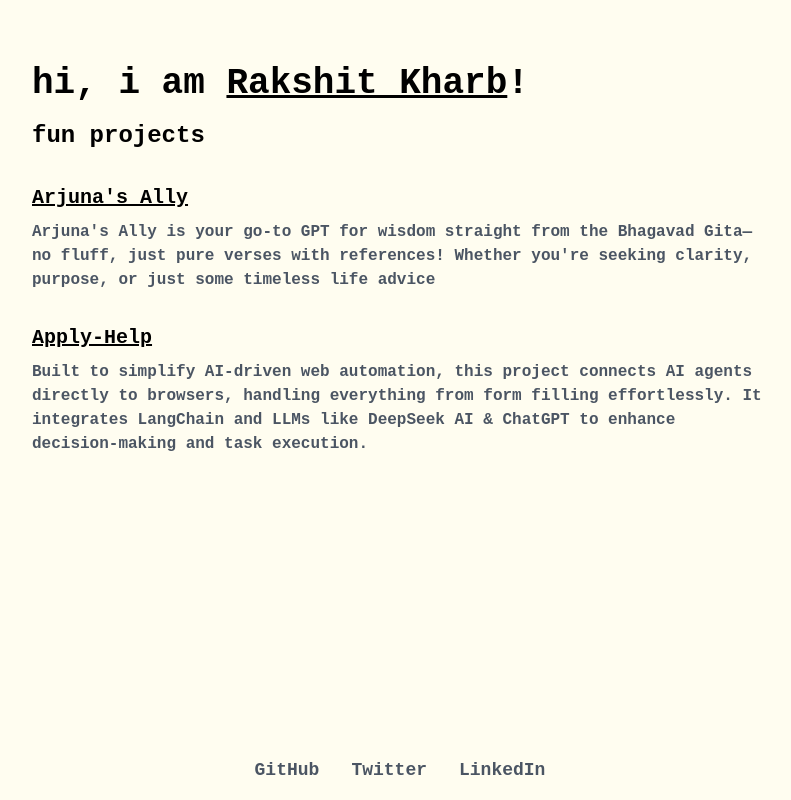
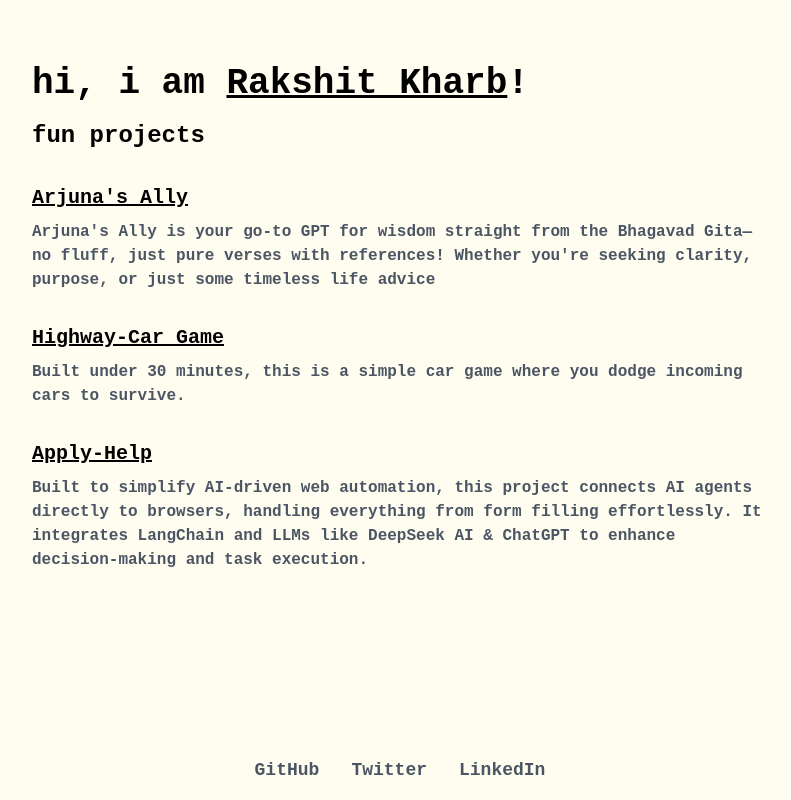
Before and after one commit to RakshitKharb/portfolio, a Next.js app: page /fun in a window 1280 px wide. Shown: the whole page, without its empty margins (240-1031 px from the left). Built offline with nearby package versions, Linux system fonts and the light colour scheme.

Commit message:
Highway-car game

```diff
--- a/app/fun/page.tsx
+++ b/app/fun/page.tsx
@@ -23,6 +23,17 @@
 
           <section>
             <h3 className="text-xl mb-2 underline font-bold">
+              <a href="https://codepen.io/Rakshit-Kharb/full/WbNypvq" target="_blank" rel="noopener noreferrer" className="hover:no-underline">
+                Highway-Car Game
+              </a>
+            </h3>
+            <p className="text-base text-gray-600">
+              Built under 30 minutes, this is a simple car game where you dodge incoming cars to survive.
+            </p>
+          </section>
+
+          <section>
+            <h3 className="text-xl mb-2 underline font-bold">
               <a href="https://drive.google.com/file/d/1HfN51CnjkH40QzfYwz2-mbAr6OkxzE_5/view?usp=drivesdk" target="_blank" rel="noopener noreferrer" className="hover:no-underline">
                 Apply-Help
               </a>
```
